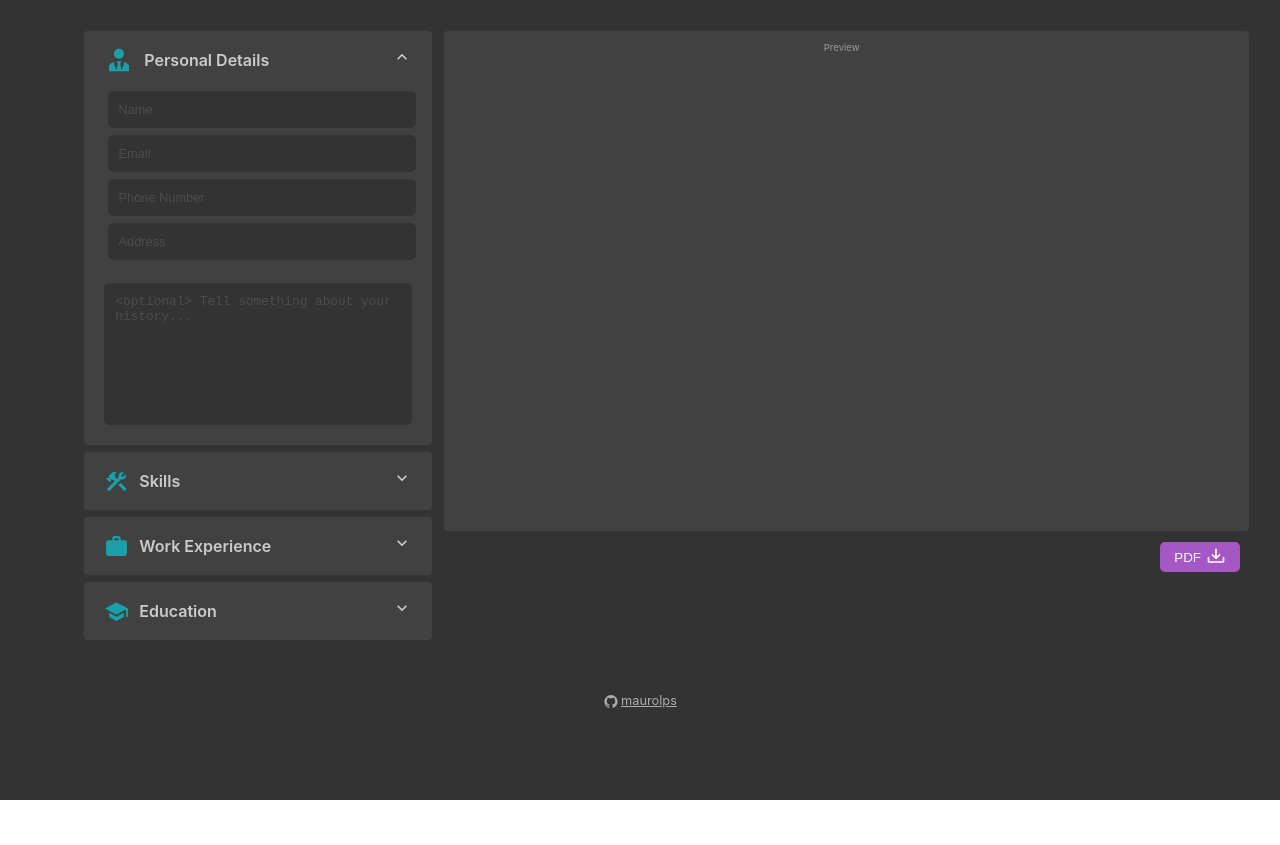
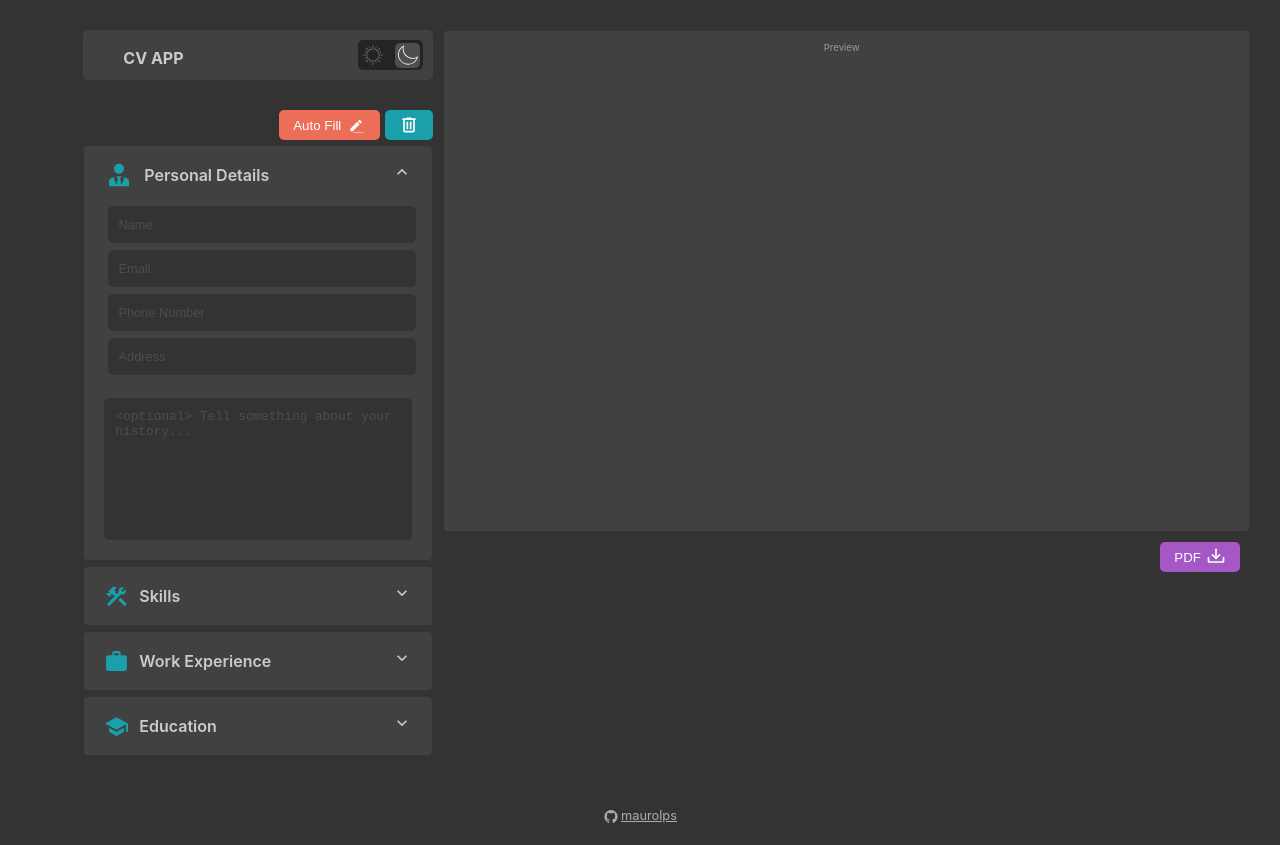
Before and after one commit to maurolps/cv-application, a React (Vite) app: page / in a window 1280 px wide. Before the commit the page ends 800 px from the top, so only its background shows below. Built offline with nearby package versions, Linux system fonts and the light colour scheme; the HTML template or start-up script is replaced by a standard one.

Commit message:
refactor(App): replace unused editing prop with editFields and simplify header component

```diff
--- a/src/App.tsx
+++ b/src/App.tsx
@@ -39,7 +39,7 @@ function App() {
     toggleAddingEdu,
     toggleEditMode,
     toggleEditModeEdu,
-    editing,
+    editFields,
     resetDraft,
     addExpItem,
     addEduItem,
@@ -47,21 +47,15 @@ function App() {
     updateEduItem,
     delExpItem,
     delEduItem,
-  } = useAppStore();
+  } = useAppStore(); // avoid destructuring the entire store, can cause unnecessary re-renders.
 
   return (
     <>
       <main>
         <div className="container">
-          {/* <header>
-            <Header
-              setFieldsData={setFieldsData}
-              setUpdateExp={setUpdateExp}
-              setUpdateEdu={setUpdateEdu}
-              setAddingEdu={setAddingEdu}
-              setAddingExp={setAddingExp}
-            />
-          </header> */}
+          <header>
+            <Header />
+          </header>
 
           <LoadCard
             title="Personal Details"
@@ -95,7 +89,7 @@ function App() {
             addItem={addExpItem}
             delItem={delExpItem}
             updateItem={updateExpItem}
-            editing={editing}
+            editing={editFields}
             toggleEdit={toggleEditMode}
             editMode={editMode}
             fieldsData={fieldsData}
@@ -114,7 +108,7 @@ function App() {
             addItem={addEduItem}
             delItem={delEduItem}
             updateItem={updateEduItem}
-            editing={editing}
+            editing={editFields}
             toggleEdit={toggleEditModeEdu}
             editMode={editModeEdu}
             fieldsData={fieldsData}
```
